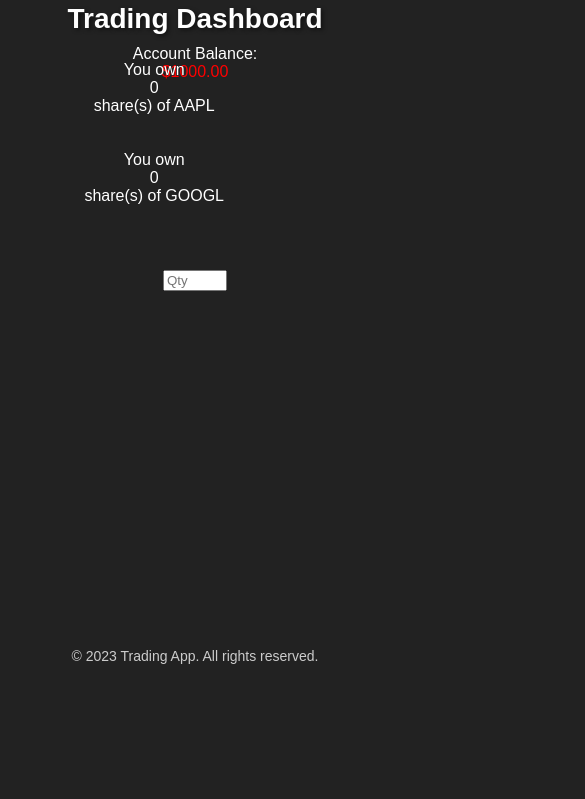
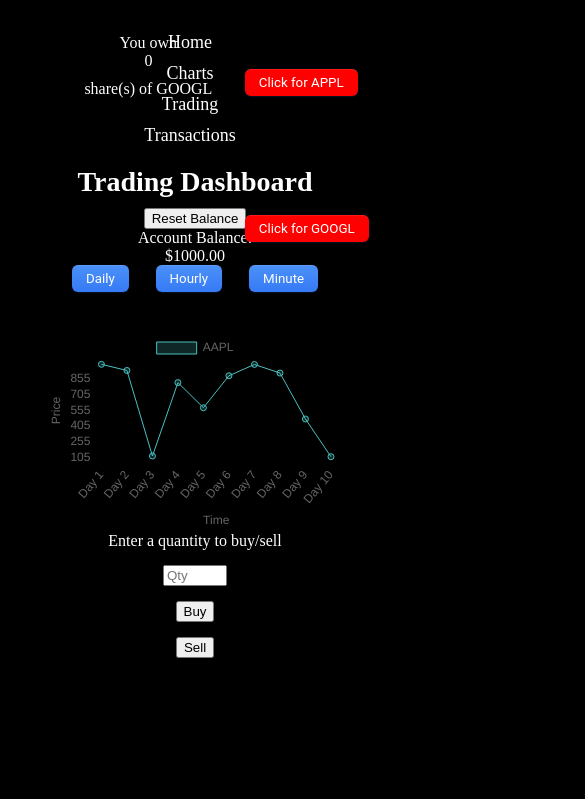
Before and after one commit to damell01/StockTradingApp, a plain HTML site: page trading.html in a window 390 px wide. Shown: the part 150-949 px from the top of the page, 585 px wide, since content can reach past the window. After the commit the page ends 928 px from the top, so only its background shows below. Drawn offline with nearby package versions, Linux system fonts and the light colour scheme.

Commit message:
Sidebar Responsiveness Added

```diff
--- a/script.js
+++ b/script.js
@@ -4,10 +4,11 @@ let aaplSharesOwned = 0;
 let googlSharesOwned = 0;
 
 
+
 // Function to generate random stock prices
 function generateRandomPrices() {
   return Math.random() * 1000;
-  if
+
 }
 
 // Function to create a chart
@@ -123,6 +124,7 @@ function changeChartInterval(interval) {
 aaplPriceData = Array.from({ length: 10 }, generateRandomPrices);
 googlPriceData = Array.from({ length: 10 }, generateRandomPrices);
 
+
 // Create initial AAPL Chart
 const aaplChart = createChart('aapl-chart', 'AAPL', aaplPriceData);
 
@@ -131,7 +133,18 @@ const googlChart = createChart('googl-chart', 'GOOGL', googlPriceData);
 
 // Start updating stock prices every 10 seconds
 setInterval(updateStockPrices, 10000);
+function resetBalance(){
+    document.getElementById('account-balance').innerHTML="$"+"10000.00";
+}
     function buyStock(stock) {
+        const quantityInput = document.getElementById(`${stock.toLowerCase()}-quantity`);
+        const quantity = parseInt(quantityInput.value);
+
+        if (isNaN(quantity) || quantity < 1) {
+          showPopup('Invalid Quantity', 'Please enter a valid quantity.');
+          return;
+        }
+
         let priceData;
         let stockPriceElement;
         let accountBalanceElement;
@@ -148,15 +161,7 @@ function buyStock(stock) {
           accountBalanceElement = document.getElementById('account-balance');
           sharesOwned = googlSharesOwned;
         } else {
-      // Handle other stocks if needed
-      return;
-    }
-
-    const quantityInput = document.getElementById(`${stock.toLowerCase()}-quantity`);
-    const quantity = parseInt(quantityInput.value);
-
-    if (isNaN(quantity) || quantity < 1) {
-      alert('Invalid quantity');
+          showPopup('Invalid Stock', 'Please select a valid stock.');
           return;
         }
 
@@ -164,33 +169,39 @@ function buyStock(stock) {
         const totalCost = quantity * stockPrice;
         const accountBalance = parseFloat(accountBalanceElement.textContent.replace('$', ''));
 
-    if (isNaN(totalCost) || isNaN(accountBalance)) {
-      alert('Unable to retrieve stock price or account balance');
+        if (isNaN(stockPrice) || isNaN(accountBalance)) {
+          showPopup('Error', 'Unable to retrieve stock price or account balance.');
           return;
         }
 
         if (totalCost > accountBalance) {
-      alert('Insufficient account balance');
+          showPopup('Insufficient Balance', 'You do not have sufficient balance to make this purchase.');
           return;
         }
 
         const newBalance = accountBalance - totalCost;
         accountBalanceElement.textContent = '$' + newBalance.toFixed(2);
-    alert(`Successfully bought ${quantity} shares of ${stock} for $${totalCost.toFixed(2)}`);
+        showPopup('Success', `Successfully bought ${quantity} shares of ${stock} for $${totalCost.toFixed(2)}.`);
 
         // Update shares owned
         if (stock === 'AAPL') {
           aaplSharesOwned += quantity;
-      document.getElementById('applQuantity').innerHTML = aaplSharesOwned;
+          document.getElementById('applQuantity').textContent = aaplSharesOwned;
         } else if (stock === 'GOOGL') {
           googlSharesOwned += quantity;
-      document.getElementById('googlQuantity').innerHTML = googlSharesOwned;
+          document.getElementById('googlQuantity').textContent = googlSharesOwned;
         }
       }
 
       function sellStock(stock) {
         const quantityInput = document.getElementById(`${stock.toLowerCase()}-quantity`);
         const quantity = parseInt(quantityInput.value);
+
+        if (isNaN(quantity) || quantity < 1) {
+          showPopup('Invalid Quantity', 'Please enter a valid quantity.');
+          return;
+        }
+
         let priceData;
         let stockPriceElement;
         let accountBalanceElement;
@@ -207,12 +218,12 @@ function buyStock(stock) {
           accountBalanceElement = document.getElementById('account-balance');
           sharesOwned = googlSharesOwned;
         } else {
-      // Handle other stocks if needed
+          showPopup('Invalid Stock', 'Please select a valid stock.');
           return;
         }
 
         if (priceData.length === 0) {
-      alert('Unable to retrieve stock price or account balance');
+          showPopup('Error', 'Unable to retrieve stock price or account balance.');
           return;
         }
 
@@ -221,18 +232,18 @@ function buyStock(stock) {
         const accountBalance = parseFloat(accountBalanceElement.textContent.replace('$', ''));
 
         if (isNaN(stockPrice) || isNaN(accountBalance)) {
-      alert('Unable to retrieve stock price or account balance');
+          showPopup('Error', 'Unable to retrieve stock price or account balance.');
           return;
         }
 
         if (quantity > sharesOwned) {
-      alert(`You can sell up to ${sharesOwned} shares of ${stock}`);
+          showPopup('Insufficient Shares', `You can sell up to ${sharesOwned} shares of ${stock}.`);
           return;
         }
 
         const newBalance = accountBalance + totalSale;
         accountBalanceElement.textContent = '$' + newBalance.toFixed(2);
-    alert(`Successfully sold ${quantity} shares of ${stock} for $${totalSale.toFixed(2)}`);
+        showPopup('Success', `Successfully sold ${quantity} shares of ${stock} for $${totalSale.toFixed(2)}.`);
 
         // Update shares owned
         if (stock === 'AAPL') {
@@ -244,11 +255,27 @@ function buyStock(stock) {
         }
       }
 
-  // Switches Charts
+      function showPopup(title, content) {
+        const popupContainer = document.getElementById('popupContainer');
+        const popupTitle = document.getElementById('popupTitle');
+        const popupContent = document.getElementById('popupContent');
+
+        popupTitle.textContent = title;
+        popupContent.textContent = content;
+        popupContainer.style.display = 'block';
+      }
+
+      function closePopup() {
+        const popupContainer = document.getElementById('popupContainer');
+        popupContainer.style.display = 'none';
+      }
+
   function toggleChart(chartToShowId, chartToHideId) {
     const chartToShow = document.getElementById(chartToShowId);
     const chartToHide = document.getElementById(chartToHideId);
 
+    if (chartToShow && chartToHide) {
       chartToShow.style.display = 'block';
       chartToHide.style.display = 'none';
     }
+  }
--- a/styles.css
+++ b/styles.css
@@ -1,31 +1,91 @@
 /* Reset default margin and padding */
+body{
+  background-color: black;
+}
 body, h1, h2, p, ul, li {
   margin: 0;
   padding: 0;
 }
-.sidebar{
-  left:10vh;
-  position:absolute;
-  top:25vh;
-  height: 100vh;
+.popup-container {
+  position: fixed;
+  top: 0;
+  left: 0;
+  width: 100%;
+  height: 100%;
+  background-color: rgba(0, 0, 0, 0.5);
+  display: flex;
+  align-items: center;
+  justify-content: center;
+  z-index: 9999;
+  visibility: hidden;
+  opacity: 0;
+  transition: visibility 0s, opacity 0.3s ease;
 }
 
-    .container {
-      max-width: 1500px;
-      margin: 0 auto;
-      padding: 20px;
-    }
+.popup {
+  position: relative;
+  background-color: #fff;
+  padding: 20px;
+  border-radius: 4px;
+  max-width: 400px;
+}
 
-    .stock-chart {
-      margin-bottom: 20px;
-      height: 60vh; /* Set a fixed height for the chart container */
-      width:80vh;
-    }
+.close-button {
+  position: absolute;
+  top: 10px;
+  right: 10px;
+  cursor: pointer;
+}
 
-body {
-  background-color: #222;
-  font-family: Arial, sans-serif;
+.popup-title {
+  margin-bottom: 10px;
 }
+
+.popup-container.show {
+  visibility: visible;
+  opacity: 1;
+}
+.popup-container {
+  display: none;
+  position: fixed;
+  top: 0;
+  left: 0;
+  width: 100%;
+  height: 100%;
+  background-color: rgba(0, 0, 0, 0.6);
+  z-index: 9999;
+}
+
+.popup {
+  position: absolute;
+  top: 50%;
+  left: 50%;
+  transform: translate(-50%, -50%);
+  width: 400px;
+  max-width: 90%;
+  padding: 20px;
+  background-color: #fff;
+  border-radius: 5px;
+  text-align: center;
+}
+
+.close-button {
+  position: absolute;
+  top: 10px;
+  right: 10px;
+  cursor: pointer;
+}
+
+.popup h3 {
+  font-size: 20px;
+  margin-bottom: 10px;
+}
+
+.popup p {
+  font-size: 16px;
+  margin-bottom: 20px;
+}
+
 
 .container {
   display: flex;
@@ -33,7 +93,7 @@ body {
   justify-content: center;
   align-items: center;
   height: 100vh;
-  color: #fff;
+ background-color: black;
 }
 
 header {
@@ -77,174 +137,142 @@ h2 {
   text-shadow: 2px 2px 4px rgba(0, 0, 0, 0.5);
 }
 
-p {
+.chart-options {
+  display: flex;
+  justify-content: center;
   margin-bottom: 20px;
-  color: #ccc;
+  justify-content: space-evenly;
 }
-
-.cta-button {
-  display: inline-block;
-  padding: 12px 24px;
-  background-color: #00aaff;
-  color: #fff;
-  text-decoration: none;
-  font-size: 18px;
-  font-weight: bold;
-  text-transform: uppercase;
-  border-radius: 4px;
-  box-shadow: 2px 2px 4px rgba(0, 0, 0, 0.3);
-  transition: background-color 0.3s ease;
+#balancetext{
+  color:white;
 }
-canvas{
-  overflow: visible;
-  margin-top: 35px;
-}
-#timeframebtn1{
+.reset-bal {
   display: flex;
   flex-direction: column;
   align-items: center;
   padding: 6px 14px;
-  font-family:  'Roboto', sans-serif;
+  font-family: 'Roboto', sans-serif;
   border-radius: 6px;
   border: none;
-  position: absolute;
-  left:85vh;
+  cursor: pointer;
   color: #fff;
-  background: linear-gradient(180deg, #4B91F7 0%, #367AF6 100%);
-   background-origin: border-box;
+  background: linear-gradient(180deg, #4b91f7 0%, #367af6 100%);
+  background-origin: border-box;
   box-shadow: 0px 0.5px 1.5px rgba(54, 122, 246, 0.25), inset 0px 0.8px 0px -0.25px rgba(255, 255, 255, 0.2);
   user-select: none;
   -webkit-user-select: none;
   touch-action: manipulation;
-  cursor: pointer;
-}#timeframebtn2{
+}
+.chart-options button {
   display: flex;
   flex-direction: column;
   align-items: center;
   padding: 6px 14px;
-  font-family:  'Roboto', sans-serif;
+  font-family: 'Roboto', sans-serif;
   border-radius: 6px;
   border: none;
-  position: absolute;
-  left:97vh;
+  cursor: pointer;
   color: #fff;
-  background: linear-gradient(180deg, #4B91F7 0%, #367AF6 100%);
-   background-origin: border-box;
+  background: linear-gradient(180deg, #4b91f7 0%, #367af6 100%);
+  background-origin: border-box;
   box-shadow: 0px 0.5px 1.5px rgba(54, 122, 246, 0.25), inset 0px 0.8px 0px -0.25px rgba(255, 255, 255, 0.2);
   user-select: none;
   -webkit-user-select: none;
   touch-action: manipulation;
-  cursor: pointer;
 }
-#timeframebtn3{
-  display: flex;
-  flex-direction: column;
+
+.stock-chart {
+  margin-bottom: 20px;
+  height: 60vh; /* Set a fixed height for the chart container */
+  width: 80vh;
+}
+
+.stock-actions {
+  position: relative;
+  color:white;
+}
+
+.stock-actions input[type="number"],
+.stock-actions button {
+  margin-top: 10px;
+}
+
+button#buybtn,
+button#sellbtn {
   align-items: center;
   padding: 6px 14px;
-  font-family:  'Roboto', sans-serif;
+  font-family: 'Roboto', sans-serif;
   border-radius: 6px;
   border: none;
   position: absolute;
-  left:110vh;
-  color: #fff;
-  background: linear-gradient(180deg, #4B91F7 0%, #367AF6 100%);
-   background-origin: border-box;
-  box-shadow: 0px 0.5px 1.5px rgba(54, 122, 246, 0.25), inset 0px 0.8px 0px -0.25px rgba(255, 255, 255, 0.2);
-  user-select: none;
-  -webkit-user-select: none;
-  touch-action: manipulation;
-  cursor: pointer;
-}
-#buybtn{
-
-  align-items: center;
-  padding: 6px 14px;
-  font-family:  'Roboto', sans-serif;
-  border-radius: 6px;
-  border: none;
-  position: absolute;
-  left:110vh;
 
   color: #fff;
-  background: linear-gradient(180deg, #077412 0%, #14f704c9 100%);
-   background-origin: border-box;
-  box-shadow: 0px 0.5px 1.5px rgba(54, 122, 246, 0.25), inset 0px 0.8px 0px -0.25px rgba(255, 255, 255, 0.2);
-  user-select: none;
-  -webkit-user-select: none;
-  touch-action: manipulation;
-  cursor: pointer;
-}
-#sellbtn{
-
-  align-items: center;
-  padding: 6px 14px;
-  font-family:  'Roboto', sans-serif;
-  border-radius: 6px;
-  border: none;
-  position: absolute;
-  left:120vh;
-
-  color: #fff;
-  background: linear-gradient(180deg, #bf0d0d 0%, #ff0505 100%);
-   background-origin: border-box;
-  box-shadow: 0px 0.5px 1.5px rgba(54, 122, 246, 0.25), inset 0px 0.8px 0px -0.25px rgba(255, 255, 255, 0.2);
-  user-select: none;
-  -webkit-user-select: none;
-  touch-action: manipulation;
-  cursor: pointer;
-}
-button#googToggle{
-  display: flex;
-  flex-direction: column;
-  align-items: center;
-  padding: 6px 14px;
-  font-family:  'Roboto', sans-serif;
-  border-radius: 6px;
-  border: none;
-  position: absolute;
-  left:110vh;
-
-  color: #fff;
-  background: linear-gradient(180deg, #4B91F7 0%, #367AF6 100%);
-   background-origin: border-box;
-  box-shadow: 0px 0.5px 1.5px rgba(54, 122, 246, 0.25), inset 0px 0.8px 0px -0.25px rgba(255, 255, 255, 0.2);
   user-select: none;
   -webkit-user-select: none;
   touch-action: manipulation;
   cursor: pointer;
 }
 
-button#googToggle {
-  box-shadow: inset 0px 0.8px 0px -0.25px rgba(255, 255, 255, 0.2), 0px 0.5px 1.5px rgba(54, 122, 246, 0.25), 0px 0px 0px 3.5px rgba(58, 108, 217, 0.5);
-  outline: 0;
+button#buybtn {
+  background: linear-gradient(180deg, #077412 0%, #14f704c9 100%);
+  background-origin: border-box;
+  box-shadow: 0px 0.5px 1.5px rgba(54, 122, 246, 0.25), inset 0px 0.8px 0px -0.25px rgba(255, 255, 255, 0.2);
+  left: 60vh;
 }
-button#aaplToggle{
+
+button#sellbtn {
+  background: linear-gradient(180deg, #bf0d0d 0%, #ff0505 100%);
+  background-origin: border-box;
+  box-shadow: 0px 0.5px 1.5px rgba(54, 122, 246, 0.25), inset 0px 0.8px 0px -0.25px rgba(255, 255, 255, 0.2);
+  left: 70vh;
+}
+
+button#googToggle,
+button#aaplToggle {
   display: flex;
   flex-direction: column;
   align-items: center;
   padding: 6px 14px;
-  font-family:  'Roboto', sans-serif;
+  font-family: 'Roboto', sans-serif;
   border-radius: 6px;
   border: none;
-  position: absolute;
-  left:80vh;
   cursor: pointer;
   color: #fff;
-  background: linear-gradient(180deg, #4B91F7 0%, #367AF6 100%);
-   background-origin: border-box;
-  box-shadow: 0px 0.5px 1.5px rgba(54, 122, 246, 0.25), inset 0px 0.8px 0px -0.25px rgba(255, 255, 255, 0.2);
   user-select: none;
   -webkit-user-select: none;
   touch-action: manipulation;
 }
 
-button#aaplToggle {
-  box-shadow: inset 0px 0.8px 0px -0.25px rgba(255, 255, 255, 0.2), 0px 0.5px 1.5px rgba(54, 122, 246, 0.25), 0px 0px 0px 3.5px rgba(58, 108, 217, 0.5);
+button#googToggle {
+  box-shadow: inset 0px 0.8px 0px -0.25px rgba(255, 255, 255, 0.2), 0px 0.5px 1.5px rgba(54, 122, 246, 0.25);
   outline: 0;
+  position: absolute;
+  left:29vh;
+  background-color: red;
+  top:43.2vh;
 }
 
-.cta-button:hover {
-  background-color: #0088cc;
+button#aaplToggle {
+  box-shadow: inset 0px 0.8px 0px -0.25px rgba(255, 255, 255, 0.2), 0px 0.5px 1.5px rgba(54, 122, 246, 0.25);
+  outline: 0;
+  background-color: red;
+  left:29vh;
+ position: absolute;
+  top:26vh  !important;
+}
+
+.sidebar {
+  left: 10vh;
+  position: absolute;
+  top: 25vh;
+  height: 100vh;
+}
+
+.sidebar label,
+.sidebar div {
+  margin-bottom: 10px;
+  position: relative;
+  color: white;
 }
 
 footer {
@@ -253,3 +281,119 @@ footer {
   color: #ccc;
   font-size: 14px;
 }
+
+/* Media queries for responsive styles */
+
+@media screen and (max-width: 768px) {
+  .container {
+    padding: 10px;
+  }
+
+  .stock-chart {
+    height: 40vh;
+    width: 70vh;
+  }
+
+  .sidebar {
+    top: 20vh;
+  }
+
+  button#buybtn,
+  button#sellbtn {
+    left: 60vh;
+  }
+}
+
+@media screen and (max-width: 480px) {
+  .container {
+    padding: 5px;
+  }
+
+  .stock-chart {
+    height: 30vh;
+    width: 50vh;
+  }
+
+  .sidebar {
+    top: 10vh;
+  }
+
+  button#buybtn,
+  button#sellbtn {
+    left: 30vh;
+  }
+}
+/* Styles for Mobile Devices */
+@media (max-width: 767px) {
+  .container {
+    padding: 20px;
+  }
+
+  .app-title {
+    font-size: 24px;
+    margin-bottom: 10px;
+  }
+
+  .nav-links {
+    display: flex;
+    flex-direction: column;
+    gap: 10px;
+  }
+
+  .section {
+    margin-bottom: 20px;
+  }
+
+  .stock-container {
+    margin-bottom: 20px;
+  }
+
+  .stock-info,
+  .stock-actions {
+    display: flex;
+    flex-direction: column;
+    align-items: center;
+    gap: 10px;
+    text-align: center;
+  }
+
+  .buy-button,
+  .sell-button {
+    width: 120px;
+    padding: 10px;
+    background-color: #007bff;
+    color: #fff;
+    border: none;
+    border-radius: 4px;
+    cursor: pointer;
+  }
+
+  .buy-button:hover,
+  .sell-button:hover {
+    background-color: #0056b3;
+  }
+
+  /* Adjust layout for smaller screens */
+  .stock-info {
+    flex-wrap: wrap;
+    gap: 5px;
+    margin-bottom: 10px;
+  }
+
+  .stock-actions {
+    flex-wrap: wrap;
+    gap: 5px;
+    margin-bottom: 10px;
+  }
+
+  .buy-button,
+  .sell-button {
+    width: 100%;
+  }
+
+  /* Adjust chart size for mobile */
+  .stock-chart {
+    width: 100%;
+    height: 200px;
+  }
+}
--- a/trading.html
+++ b/trading.html
@@ -8,7 +8,6 @@
 <body>
   <div class="container">
     <header>
-      <h1 class="app-title">Trading App</h1>
       <nav>
         <ul class="nav-links">
           <li><a href="/index.htm">Home</a></li>
@@ -20,39 +19,51 @@
     </header>
 
     <main>
+        <div id="popupContainer" class="popup-container">
+            <div class="popup">
+              <span class="close-button" onclick="closePopup()">×</span>
+              <h3 id="popupTitle"></h3>
+              <p id="popupContent"></p>
+            </div>
+          </div>
+
       <section id="charts" class="section">
+
         <h2>Trading Dashboard</h2>
-        <div class="balancetext">Account Balance: </div>
-        <div id="account-balance" style="color:red; text-decoration: solid;">$1000.00</div>
+        <button onclick="resetBalance()" class="resetBal"> Reset Balance</button>
+        <div id="balancetext">Account Balance:</div>
+        <div id="account-balance" style="color:white; text-decoration: solid;">$1000.00</div>
         <div class="chart-options">
-          <button id="timeframebtn1" onclick="changeChartInterval('daily')">Daily</button>
-          <button id="timeframebtn2" onclick="changeChartInterval('hourly')">Hourly</button>
-          <button id="timeframebtn3" onclick="changeChartInterval('minute')">Minute</button>
+          <button id="timeframebtn1" class="chart-options" onclick="changeChartInterval('daily')">Daily</button>
+          <button class="chart-options" id="timeframebtn2" onclick="changeChartInterval('hourly')">Hourly</button>
+          <button class="chart-options" id="timeframebtn3" onclick="changeChartInterval('minute')">Minute</button>
         </div>
         <div class="stock-chart" id="aapl-chart-section">
           <canvas id="aapl-chart"></canvas>
           <div class="stock-actions">
+            <label for="aapl-quantity"> Enter a quantity to buy/sell</label>
             <input type="number" id="aapl-quantity" min="1" max="100" placeholder="Qty">
-            <button id="buybtn" onclick="buyStock('AAPL')">Buy</button>
-            <button id="sellbtn"onclick="sellStock('AAPL')">Sell</button>
+            <button id="buybtn-aapl" onclick="buyStock('AAPL')">Buy</button>
+            <button id="sellbtn-aapl" onclick="sellStock('AAPL')">Sell</button>
           </div>
         </div>
         <div class="stock-chart" id="googl-chart-section" style="display: none;">
           <canvas id="googl-chart"></canvas>
           <div class="stock-actions">
+            <label for="googl-quantity">Enter a quantity to buy/sell</label>
             <input type="number" id="googl-quantity" min="1" max="100" placeholder="Qty">
-            <button onclick="buyStock('GOOGL')">Buy</button>
-            <button onclick="sellStock('GOOGL')">Sell</button>
+            <button id="buybtn-googl" onclick="buyStock('GOOGL')">Buy</button>
+            <button id="sellbtn-googl" onclick="sellStock('GOOGL')">Sell</button>
           </div>
         </div>
         <div class="sidebar">
-            <label for="aapl-quantity">You own </label>
-            <div id="applQuantity"> 0</div>
-            <label for="aapl-quantity">share(s) of AAPL </label>
-<br><br><br>
-            <label for="googl-quantity">You own </label>
-            <div id="googlQuantity"> 0</div>
-            <label for="googl-quantity">share(s) of GOOGL </label>
+            <label for="aapl-quantity">You own</label>
+            <div id="applQuantity">0</div>
+            <label for="aapl-quantity">share(s) of AAPL</label>
+            <br><br><br>
+            <label for="googl-quantity">You own</label>
+            <div id="googlQuantity">0</div>
+            <label for="googl-quantity">share(s) of GOOGL</label>
         </div>
         <div class="toggle-chart">
             <button id="aaplToggle" onclick="toggleChart('aapl-chart-section', 'googl-chart-section')">Click for APPL</button>
@@ -62,7 +73,7 @@
     </main>
 
     <footer>
-      <p>&copy; 2023 Trading App. All rights reserved.</p>
+
     </footer>
   </div>
 
```
Lines whose indentation alone changed are shown as unchanged.
